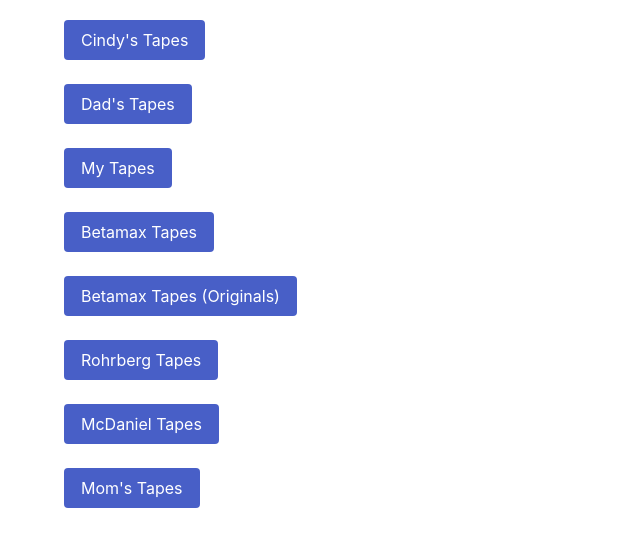
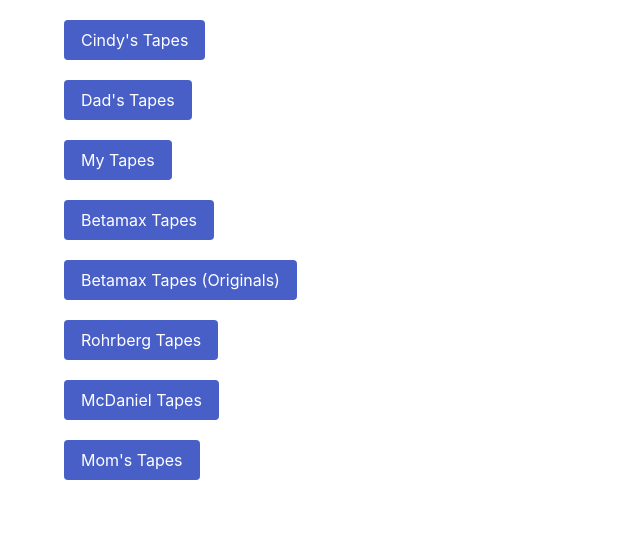
Before and after one commit to eveenendaal/video-gallery, a Node server app: page /_index in a window 1280 px wide. Shown: the part 125-672 px from the top of the page, without its empty margins (0-640 px from the left). Run offline with Node 20, Linux system fonts and the light colour scheme; style sheets or scripts are compiled from the project's sources.

Commit message:
Fixing styling

```diff
--- a/scss/styles.scss
+++ b/scss/styles.scss
@@ -21,8 +21,10 @@ html {
             padding-left: 20px;
           }
 
-          &:not(:last-child) {
-            border-bottom: 1px solid #cccccc;
+          &.has-divider {
+            &:not(:last-child) {
+              border-bottom: 1px solid #cccccc;
+            }
           }
 
           .caption {
--- a/views/gallery.pug
+++ b/views/gallery.pug
@@ -12,7 +12,7 @@ html
         div.container
             div.videos
                 each file in videos
-                    div.block.video
+                    div.block.video.has-divider
                         div.columns.is-vcentered
                             div.column.is-narrow.has-text-centered-mobile
                                 a.button.is-link(href=file.url) Play
--- a/views/index.pug
+++ b/views/index.pug
@@ -12,5 +12,5 @@ html
         div.container
             div.videos
                 each gallery in galleries
-                    div.block
+                    div.video
                         a.button.is-link(href=gallery.stub) #{gallery.name}
```
